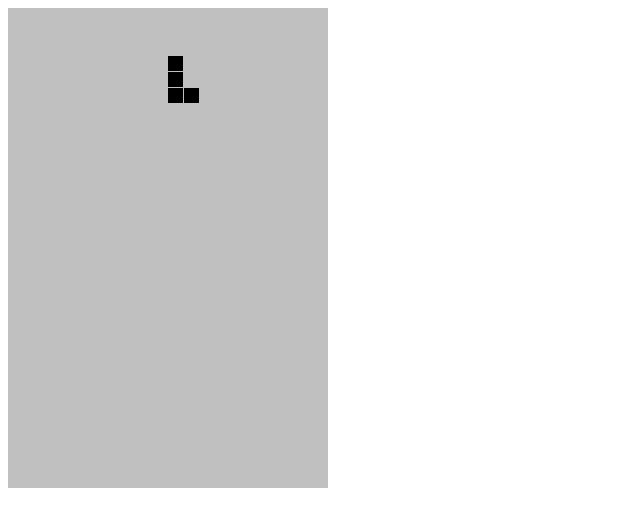
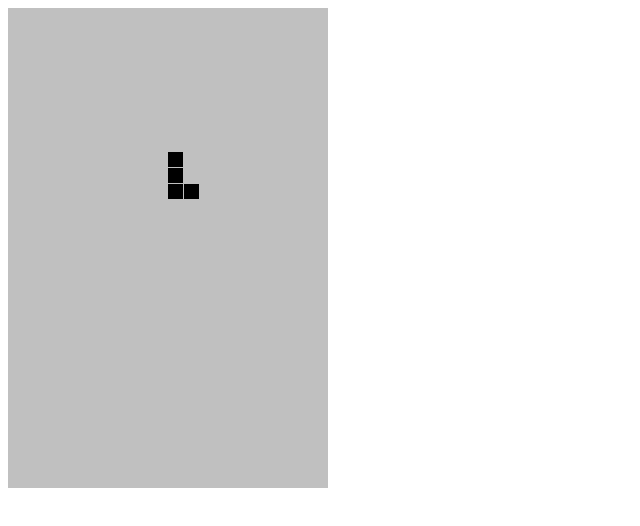
Before and after one commit to duyoji/tetris, a plain HTML site: page index.html in a window 1280 px wide. Shown: the whole page, without its empty margins (0-640 px from the left). Drawn offline with Linux system fonts and the light colour scheme.

Commit message:
GameView実装開始, GameControllerのいくつかの処理をGameViewに移植

```diff
--- a/index.html
+++ b/index.html
@@ -8,7 +8,9 @@
     <script src="js/app/events/type/KeyboardEventType.js"></script>
     <script src="js/app/events/KeyboardEvent.js"></script>
     <script src="js/app/views/Block.js"></script>
+    <script src="js/app/views/GameView.js"></script>
     <script src="js/app/controllers/GameController.js"></script>
+    <script src="js/main.js"></script>
 </head>
 <body>
 </body>
--- a/js/app/controllers/GameController.js
+++ b/js/app/controllers/GameController.js
@@ -1,92 +1,183 @@
-//初期化
-(function (window) {
+/**
+ * ゲームマップとブロックの管理
+ */
+app.controllers.GameController = (function () {
+
     // import
-    var Block         = app.views.Block;
-    var KeyboardEvent = app.events.KeyboardEvent;
+    var GameView = app.views.GameView;
+    // var Block         = app.views.Block;
+    // var KeyboardEvent = app.events.KeyboardEvent;
 
-    // private member
-    var _block = Block.getInstance();
-    var x = 10; // dummy ブロック表示位置関連
-    var y = 4;  // dummy ブロック表示位置関連
+    /**
+     * コンストラクタ
+     */
+    function GameController() {
+        this.init();
+    }
+
+    /**
+     * 初期化
+     */
+    GameController.prototype.init = function () {
+        // var canvas                      = document.createElement('canvas');
+        // canvas.width                    = config.canvas.width;
+        // canvas.height                   = config.canvas.height;
+        // canvas.style.background         = '#c0c0c0';
+        // document.body.appendChild(canvas);
+
+        // this._context = canvas.getContext('2d');
+        // this._context.fillStyle = 'rgb(0, 0, 0)';
+        // this._block = Block.getInstance();
+        this._gameView = new GameView();
 
 
-    window.addEventListener('load', gameStart);
+        this.start();
+    };
 
-    function gameStart (event) {
-        // キーボードイベント
-        var kbInstance = KeyboardEvent.getInstance();
-        kbInstance.addListeners(window);
-        kbInstance.onSpinHandler = function (spinIndex) {
-            clearCanvas();
-            _block.spin(spinIndex);
-            drawBlock(_block.datas);
-        };
+    /**
+     * [ゲーム開始(initでwindow.addEventListenerリスナー)]
+     * @param  {[type]} event [description]
+     * @return {[type]}       [description]
+     */
+    GameController.prototype.start = function (event) {
+        // 実際に行う処理
+        // this.update();
 
-        kbInstance.onMoveHandler = function (moveIndex) {
-            moveBlock(moveIndex);
-        };
-        // KerboardEvent.initWithWindow(window);
-        // KerboardEvent.remove();
+        // dummy
+        // this.drawBlock(this._block.datas);
 
-        // canvas
-        var canvas                      = document.createElement('canvas');
-        canvas.width                    = config.canvas.width;
-        canvas.height                   = config.canvas.height;
-        canvas.style.background         = '#c0c0c0';
-        config.canvas.context           = config.canvas.context || canvas.getContext('2d');
-        config.canvas.context.fillStyle = 'rgb(0, 0, 0)';
 
-        document.body.appendChild(canvas);
+        // dummy end
+    };
 
-        // ブロックをランダムに表示
-        drawBlock(_block.datas);
-    }
+    /**
+     * [ゲームのアップデート一元管理]
+     * @return {[type]} [description]
+     */
+    GameController.prototype.update = function () {
+        // 各フィールドのインスタンスの更新をこの関数(update)で呼び出す
+        this._gameView.update();
 
-    // ゲームのアップデート一元管理
-    function update () {
-        // 各フィールドのインスタンスの更新をこの関数(update)で呼び出す
 
-    }
+        var self = this;
+        setTimeout(function () {
+            self.update();
+        }, 1000/60);
+    };
 
-    function moveBlock(moveIndex) {
-        clearCanvas();
 
-        if (moveIndex === app.events.type.KeyboardEventType.MOVE.LEFT) {
-            x--;
-        } else if (moveIndex === app.events.type.KeyboardEventType.MOVE.RIGHT) {
-            x++
-        } else if (moveIndex === app.events.type.KeyboardEventType.MOVE.DOWN) {
-            y++
-        } else {
-            throw new Error ('値が不正');
-        }
 
-        drawBlock(_block.datas);
-    }
-
-    // ブロックの初期化(新しい形にして一番上から降らせる)
-    function initBlock(block) {
-        _block.init();
-        clearCanvas();
-        drawBlock(_block.datas);
-    }
-
-    function clearCanvas() {
-        config.canvas.context.beginPath();
-        config.canvas.context.clearRect(0, 0, config.canvas.width, config.canvas.height);
-    }
-
-    function drawBlock (blockDatas) {
+    GameController.prototype.drawBlock = function (blockDatas) {
         for (i = 0, n = blockDatas.length; i < n; i++) {
             var x1 = blockDatas[i][0];
             var y1 = blockDatas[i][1];
-            config.canvas.context.fillRect(
-                (x + x1) * (config.block.size + 1),
-                (y + y1) * (config.block.size + 1),
+            this._context.fillRect(
+                (10 + x1)  * (config.block.size + 1),
+                (4 + y1) * (config.block.size + 1),
                 config.block.size,
                 config.block.size
             );
         }
-        console.log('test size : ' + config.block.size);
-    }
-})(window);
+    };
+
+    return GameController;
+})();
+
+//初期化
+// (function (window) {
+//     // import
+//     var Block         = app.views.Block;
+//     var KeyboardEvent = app.events.KeyboardEvent;
+
+//     // private member
+//     var _block = Block.getInstance();
+//     var x = 10; // dummy ブロック表示位置関連
+//     var y = 4;  // dummy ブロック表示位置関連
+
+
+//     window.addEventListener('load', gameStart);
+
+//     function gameStart (event) {
+//         // キーボードイベント
+//         var kbInstance = KeyboardEvent.getInstance();
+//         kbInstance.addListeners(window);
+//         kbInstance.onSpinHandler = function (spinIndex) {
+//             clearCanvas();
+//             _block.spin(spinIndex);
+//             drawBlock(_block.datas);
+//         };
+
+//         kbInstance.onMoveHandler = function (moveIndex) {
+//             moveBlock(moveIndex);
+//         };
+//         // KerboardEvent.initWithWindow(window);
+//         // KerboardEvent.remove();
+
+//         // canvas
+//         var canvas                      = document.createElement('canvas');
+//         canvas.width                    = config.canvas.width;
+//         canvas.height                   = config.canvas.height;
+//         canvas.style.background         = '#c0c0c0';
+//         config.canvas.context           = config.canvas.context || canvas.getContext('2d');
+//         config.canvas.context.fillStyle = 'rgb(0, 0, 0)';
+
+//         document.body.appendChild(canvas);
+
+//         // ブロックをランダムに表示
+//         drawBlock(_block.datas);
+//     }
+
+//     // ゲームのアップデート一元管理
+//     function update () {
+//         // 各フィールドのインスタンスの更新をこの関数(update)で呼び出す
+
+//     }
+
+//     function moveBlock(moveIndex) {
+//         clearCanvas();
+
+//         if (moveIndex === app.events.type.KeyboardEventType.MOVE.LEFT) {
+//             x--;
+//         } else if (moveIndex === app.events.type.KeyboardEventType.MOVE.RIGHT) {
+//             x++
+//         } else if (moveIndex === app.events.type.KeyboardEventType.MOVE.DOWN) {
+//             y++
+//         } else {
+//             throw new Error ('値が不正');
+//         }
+
+//         // バリデート
+//         // 左に移動できるかチェック
+//         // 右に移動できるかチェック
+//         // 下に移動できるかチェック
+
+//         //上記のバリデートに引っかからなかったらブロックを移動する
+//         drawBlock(_block.datas);
+//     }
+
+//     // ブロックの初期化(新しい形にして一番上から降らせる)
+//     function initBlock(block) {
+//         _block.init();
+//         clearCanvas();
+//         drawBlock(_block.datas);
+//     }
+
+//     function clearCanvas() {
+//         config.canvas.context.beginPath();
+//         config.canvas.context.clearRect(0, 0, config.canvas.width, config.canvas.height);
+//     }
+
+//     function drawBlock (blockDatas) {
+//         for (i = 0, n = blockDatas.length; i < n; i++) {
+//             var x1 = blockDatas[i][0];
+//             var y1 = blockDatas[i][1];
+//             config.canvas.context.fillRect(
+//                 (x + x1) * (config.block.size + 1),
+//                 (y + y1) * (config.block.size + 1),
+//                 config.block.size,
+//                 config.block.size
+//             );
+//         }
+//         console.log('test size : ' + config.block.size);
+//     }
+// })(window);
--- a/js/app/events/KeyboardEvent.js
+++ b/js/app/events/KeyboardEvent.js
@@ -39,14 +39,14 @@ app.events.KeyboardEvent = (function() {
 
         for (i = 0, n = keys.ignore_keys.length; i < n; i++) {
             if (keys.ignore_keys[i] === keyCode) {
-                console.log('ignore key!');
+                // console.log('ignore key!');
                 return;
             }
         }
 
         for (i = 0, n = keys.spin_left_keys.length; i < n; i++) {
             if (keys.spin_left_keys[i] === keyCode) {
-                console.log('spin left!');
+                // console.log('spin left!');
                 onSpinHandler(app.events.type.KeyboardEventType.SPIN.LEFT);
                 return;
             }
@@ -54,31 +54,31 @@ app.events.KeyboardEvent = (function() {
 
         for (i = 0, n = keys.spin_right_keys.length; i < n; i++) {
             if (keys.spin_right_keys[i] === keyCode) {
-                console.log('spin right!');
+                // console.log('spin right!');
                 onSpinHandler(app.events.type.KeyboardEventType.SPIN.RIGHT);
                 return;
             }
         }
 
         if (keys.move_left === keyCode) {
-            console.log ('move left!');
+            // console.log ('move left!');
             onMoveHandler(app.events.type.KeyboardEventType.MOVE.LEFT);
             return;
         }
 
         if (keys.move_right === keyCode) {
-            console.log ('move right!');
+            // console.log ('move right!');
             onMoveHandler(app.events.type.KeyboardEventType.MOVE.RIGHT);
             return;
         }
 
         if (keys.move_down === keyCode) {
-            console.log ('move down!');
+            // console.log ('move down!');
             onMoveHandler(app.events.type.KeyboardEventType.MOVE.DOWN);
             return;
         }
 
-        console.log(this + ' : other kc : ' + e.keyCode);
+        // console.log(this + ' : other kc : ' + e.keyCode);
     }
 
     /**
@@ -104,9 +104,6 @@ app.events.KeyboardEvent = (function() {
     };
 
     KeyboardEvent.prototype.addListeners = function (window) {
-        if (!window) {
-            throw new Error('window必須');
-        }
         this.removeListeners();
         window.addEventListener("keydown", keyDown);
     };
--- a/js/app/views/GameView.js
+++ b/js/app/views/GameView.js
@@ -0,0 +1,98 @@
+/**
+ * ゲームのメインビュー(ステージとブロックを表示する)
+ */
+app.views.GameView = (function () {
+
+    // import
+    var Block = app.views.Block;
+    var KeyboardEvent = app.events.KeyboardEvent;
+
+    /**
+     * コンストラクタ
+     */
+    function GameView() {
+        this.init();
+    }
+
+    /**
+     * 初期化
+     */
+    GameView.prototype.init = function () {
+        var canvas                      = document.createElement('canvas');
+        canvas.width                    = config.canvas.width;
+        canvas.height                   = config.canvas.height;
+        canvas.style.background         = '#c0c0c0';
+        document.body.appendChild(canvas);
+
+        this._context           = canvas.getContext('2d');
+        this._context.fillStyle = 'rgb(0, 0, 0)';
+        this._blockX = 10;
+        this._blockY = 10;
+        this._block = Block.getInstance();
+
+        // test
+        this.drawBlock(this._block.datas);
+    };
+
+    GameView.prototype.update = function () {
+        console.log('gameview update !!!!!!!!!!!!!!!');
+    };
+
+    /**
+     * [キャンパスをクリアする]
+     * @return {[type]} [description]
+     */
+    GameView.prototype.clearCanvas = function () {
+        this._context.beginPath();
+        this._context.clearRect(0, 0, config.canvas.width, config.canvas.height);
+    };
+
+    GameView.prototype.moveBlock = function (moveIndex) {
+        this.clearCanvas();
+
+        // if (moveIndex === app.events.type.KeyboardEventType.MOVE.LEFT) {
+        //     x--;
+        // } else if (moveIndex === app.events.type.KeyboardEventType.MOVE.RIGHT) {
+        //     x++
+        // } else if (moveIndex === app.events.type.KeyboardEventType.MOVE.DOWN) {
+        //     y++
+        // } else {
+        //     throw new Error ('値が不正');
+        // }
+
+        // バリデート
+        // 左に移動できるかチェック
+        // 右に移動できるかチェック
+        // 下に移動できるかチェック
+
+        //上記のバリデートに引っかからなかったらブロックを移動する
+        // drawBlock(_block.datas);
+    };
+
+    // ブロックの初期化(新しい形にして一番上から降らせる)
+
+
+    // ゲームマップで記入
+    // function initBlock(block) {
+    //     _block.init();
+    //     clearCanvas();
+    //     drawBlock(_block.datas);
+    // }
+
+    GameView.prototype.drawBlock = function (blockDatas) {
+        for (i = 0, n = blockDatas.length; i < n; i++) {
+            var x1 = blockDatas[i][0];
+            var y1 = blockDatas[i][1];
+            this._context.fillRect(
+                (this._blockX + x1) * (config.block.size + 1),
+                (this._blockY + y1) * (config.block.size + 1),
+                config.block.size,
+                config.block.size
+            );
+        }
+    };
+
+
+
+    return GameView;
+})();
--- /dev/null
+++ b/js/main.js
@@ -0,0 +1,12 @@
+(function (window) {
+
+    // import
+    var GameController = app.controllers.GameController;
+
+    window.addEventListener('load', main);
+
+    // import
+    function main(event) {
+        var gc = new GameController();
+    }
+})(window)
```
